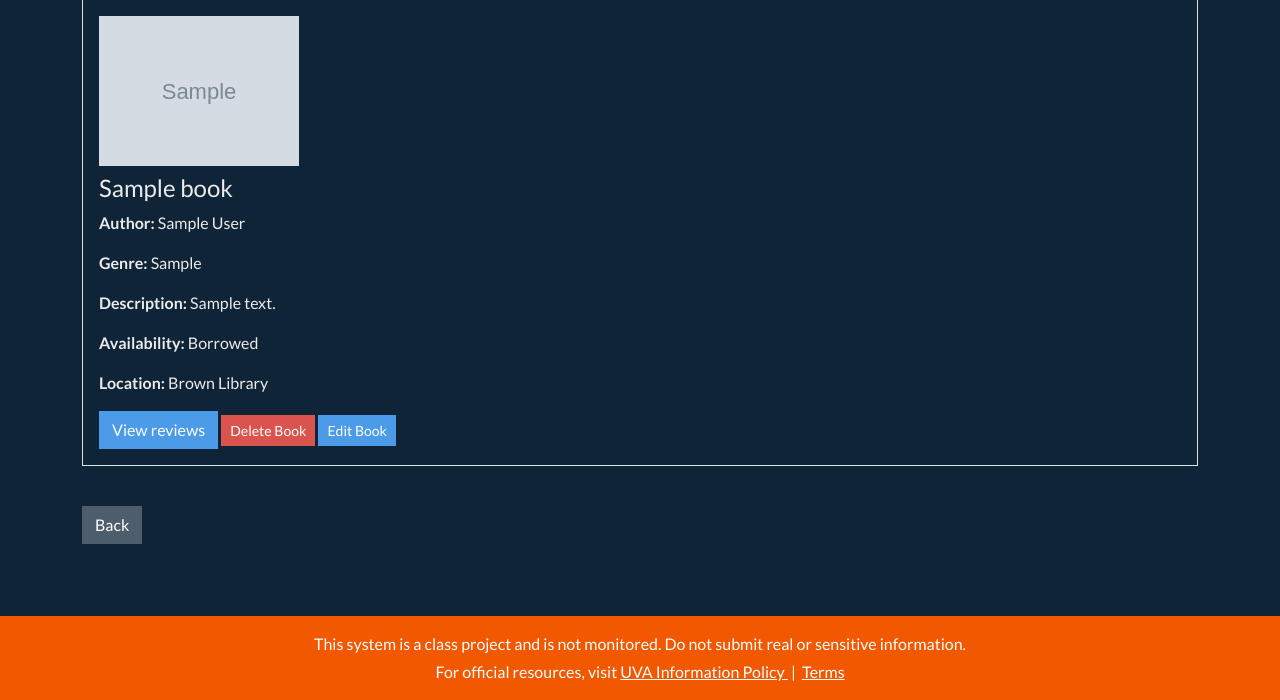
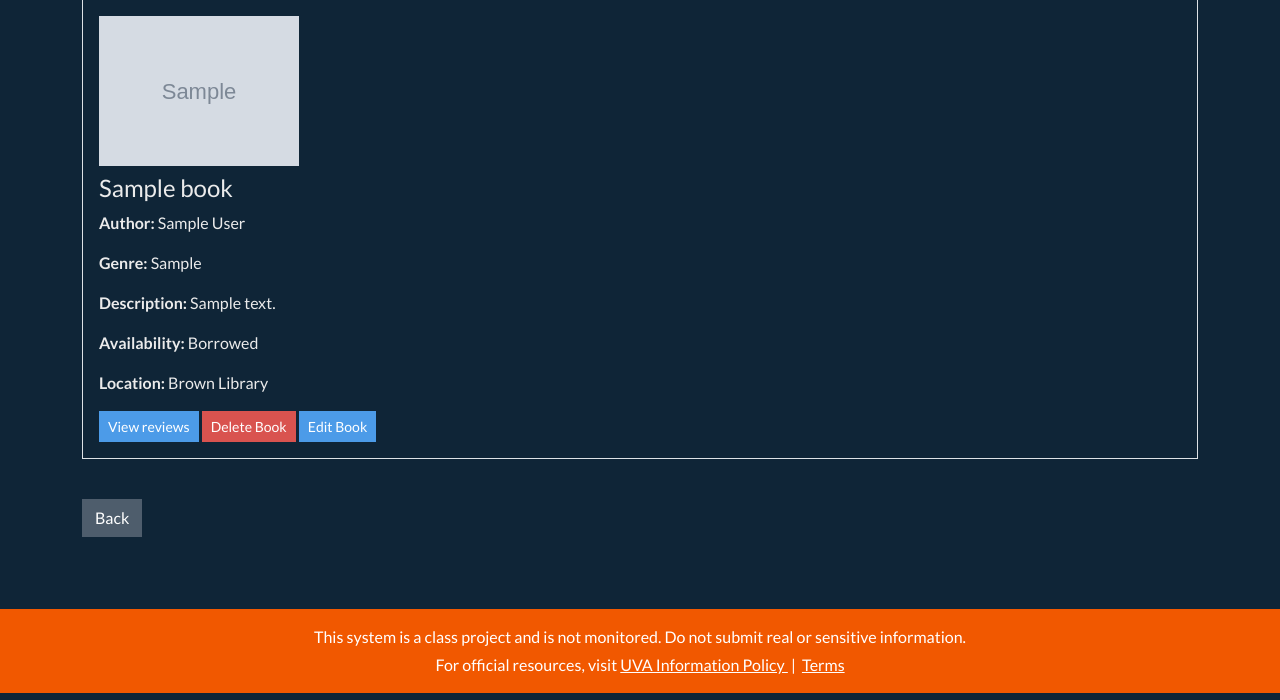
Before and after one commit to AnthonyJia/Library-Swap, a Django app: page /my-books/ in a window 1280 px wide. Shown: the part 153-853 px from the top of the page. Run offline with Django 4.2, Linux system fonts and the light colour scheme; a user stored in the database is signed in; tables that the repository leaves empty hold one stand-in row (values such as "Sample post"); grey boxes marked "Sample" are stand-in pictures; some libraries are stand-ins or nearby versions.

Commit message:
view reviews button is bigger

```diff
--- a/books/templates/books/my_books.html
+++ b/books/templates/books/my_books.html
@@ -19,7 +19,7 @@
           </p>
           <p><strong>Location:</strong> {{ book.location }}</p>
           <!-- Action button -->
-          <a href="{% url 'book_reviews_list' book.uuid %}" class="btn btn-primary mt-auto">View reviews</a>
+          <a href="{% url 'book_reviews_list' book.uuid %}" class="btn btn-primary btn-sm">View reviews</a>
           <!-- Delete button -->
           <a href="{% url 'delete_book' book.uuid %}" class="btn btn-danger btn-sm">Delete Book</a>
           <!-- Edit button -->
```
